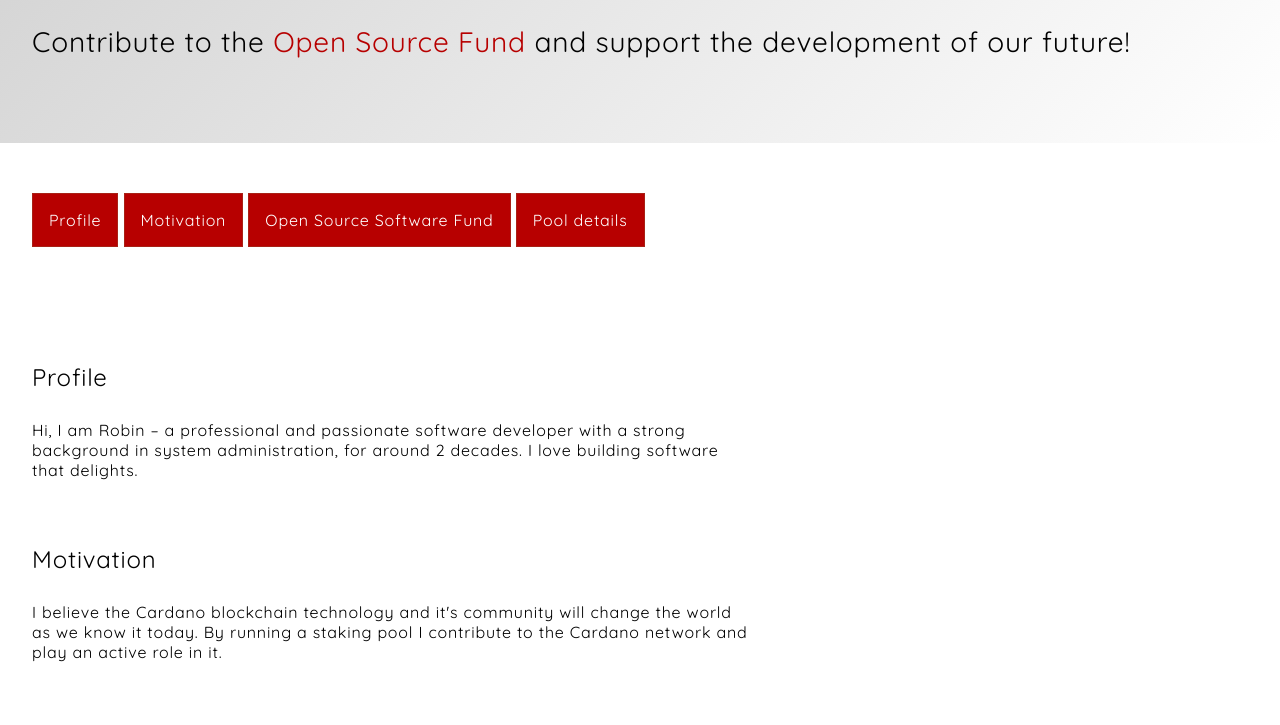
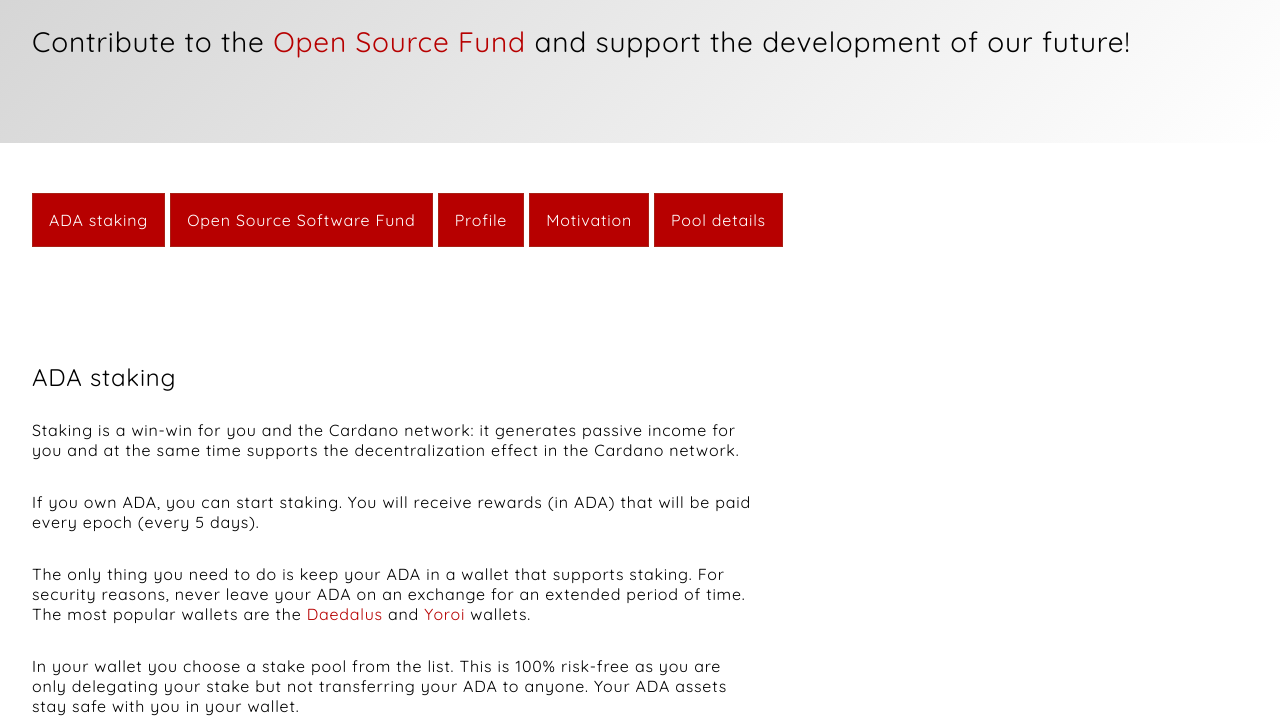
Before and after one commit to lacepool/lacepool.com, a plain HTML site: page index.html in a window 1280 px wide. Shown: the part 227-952 px from the top of the page. Drawn offline with Linux system fonts and the light colour scheme.

Commit message:
Add section explaining staking

```diff
--- a/index.html
+++ b/index.html
@@ -36,22 +36,26 @@
   </div>
 
   <nav>
+    <a href="#ada-staking">ADA staking</a>
+    <a href="#open-source-software-fund">Open Source Software Fund</a>
     <a href="#profile">Profile</a>
     <a href="#motivation">Motivation</a>
-    <a href="#open-source-software-fund">Open Source Software Fund</a>
     <a href="#pool-details">Pool details</a>
   </nav>
 
   <div class="main">
     <section>
-      <h2 id="profile">Profile</h2>
-      <p>Hi, I am Robin – a professional and passionate software developer with a strong background in system administration, for around 2 decades. I love building software that delights.</p>
-    </section>
+      <h2 id="ada-staking">ADA staking</h2>
 
-    <section>
-      <h2 id="motivation">Motivation</h2>
+      <p>Staking is a win-win for you and the Cardano network: it generates passive income for you and at the same time supports the decentralization effect in the Cardano network.</p>
 
-      <p>I believe the Cardano blockchain technology and it's community will change the world as we know it today. By running a staking pool I contribute to the Cardano network and play an active role in it.</p>
+      <p>If you own ADA, you can start staking. You will receive rewards (in ADA) that will be paid every epoch (every 5 days).</p>
+
+      <p>The only thing you need to do is keep your ADA in a wallet that supports staking. For security reasons, never leave your ADA on an exchange for an extended period of time. The most popular wallets are the <a href="https://daedaluswallet.io/" target="_blank">Daedalus</a> and <a href="https://yoroi-wallet.com/" taget="_blank">Yoroi</a> wallets.</p>
+
+      <p>In your wallet you choose a stake pool from the list. This is 100% risk-free as you are only delegating your stake but not transferring your ADA to anyone. Your ADA assets stay safe with you in your wallet.</p>
+
+      <p>Note: A deposit of 2 ADA will be paid. This ensures that you can pay the transaction fees for paying out rewards even if your wallet is completely empty. Reledegation does not require another deposit.</p>
     </section>
 
     <section>
@@ -119,6 +123,17 @@
     </section>
 
     <section>
+      <h2 id="profile">Profile</h2>
+      <p>Hi, I am Robin – a professional and passionate software developer with a strong background in system administration, for around 2 decades. I love building software that delights.</p>
+    </section>
+
+    <section>
+      <h2 id="motivation">Motivation</h2>
+
+      <p>I believe the Cardano blockchain technology and it's community will change the world as we know it today. By running a staking pool I contribute to the Cardano network and play an active role in it.</p>
+    </section>
+
+    <section>
       <h2 id="pool-details">Pool details</h2>
 
       <iframe class="adapools" frameborder="0" src="https://js.adapools.org/widget.html?pool=c04742e0e70c0f52950b465038ef97c7c7e6fe71a20bd88c1b655b63&whitelabel=true">
```
